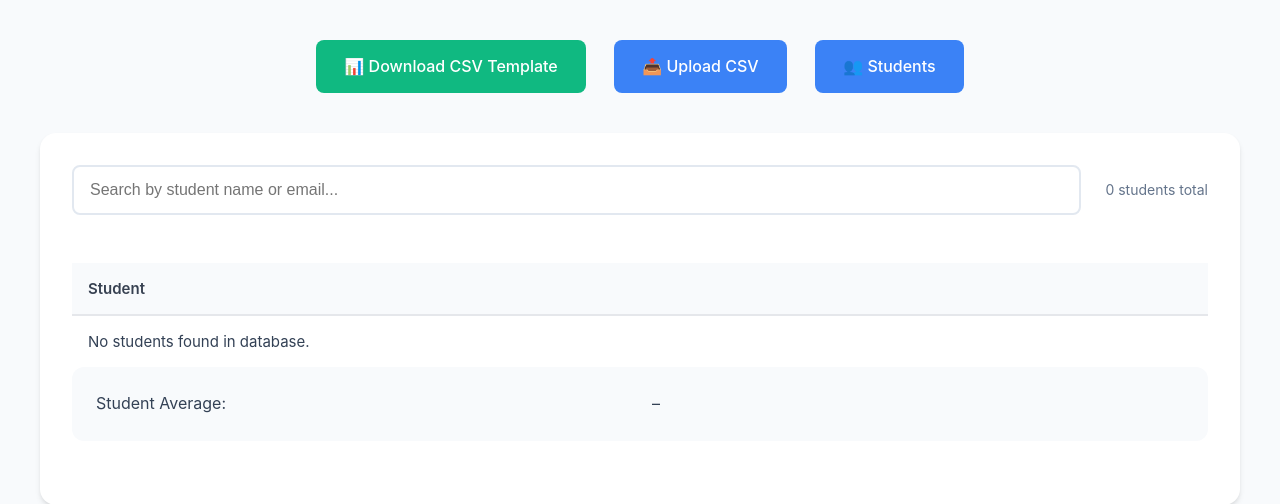
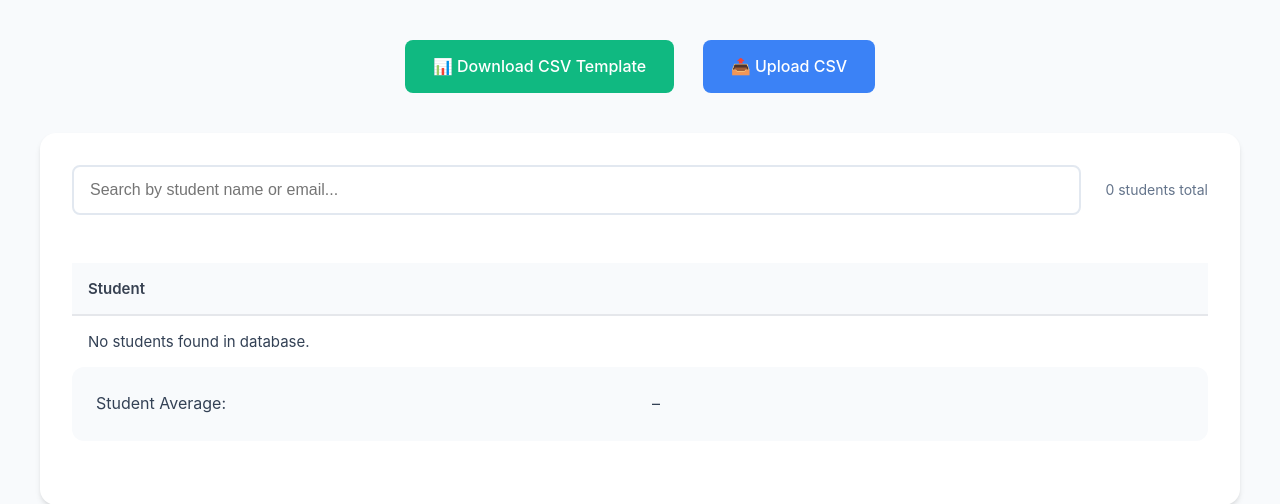
Before and after one commit to thorlorick/database_gradeinsight, a FastAPI app: page /dashboard in a window 1280 px wide. Shown: the part 149-653 px from the top of the page. Run offline with FastAPI, Linux system fonts and the light colour scheme; data that the repository does not hold is empty.

Commit message:
Update dashboard.html

```diff
--- a/templates/dashboard.html
+++ b/templates/dashboard.html
@@ -13,7 +13,7 @@
  <div class="navigation">
         <a href="/download-template" class="nav-button active">📊 Download CSV Template</a>
         <a href="/upload" class="nav-button">📤 Upload CSV</a>
-        <a href="/student-portal" class="nav-button">👥 Students</a>
+        <!-- <a href="/student-portal" class="nav-button">👥 Students</a> -->
     </div>
     <div class="container">
         <div class="controls">
```
